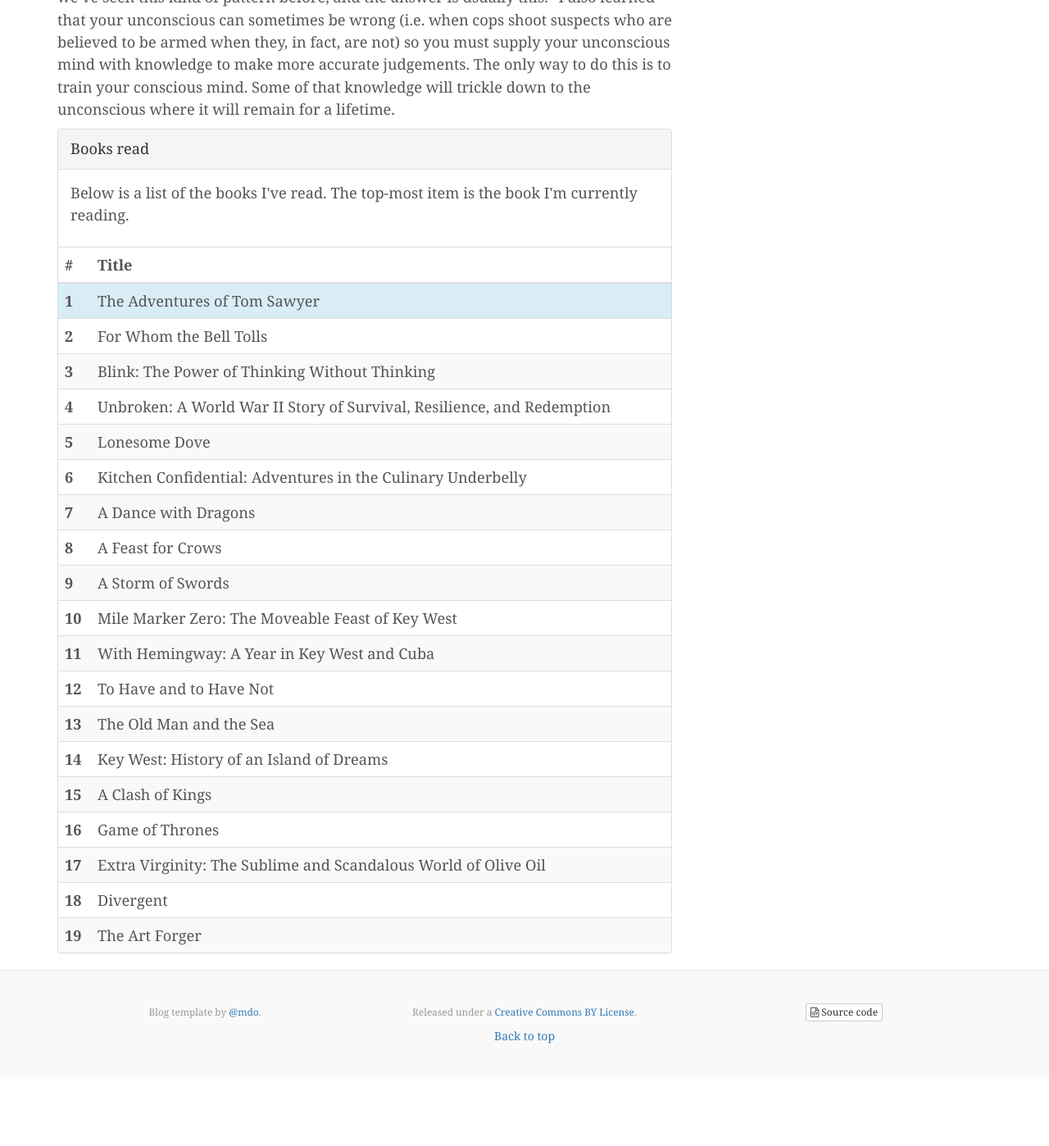
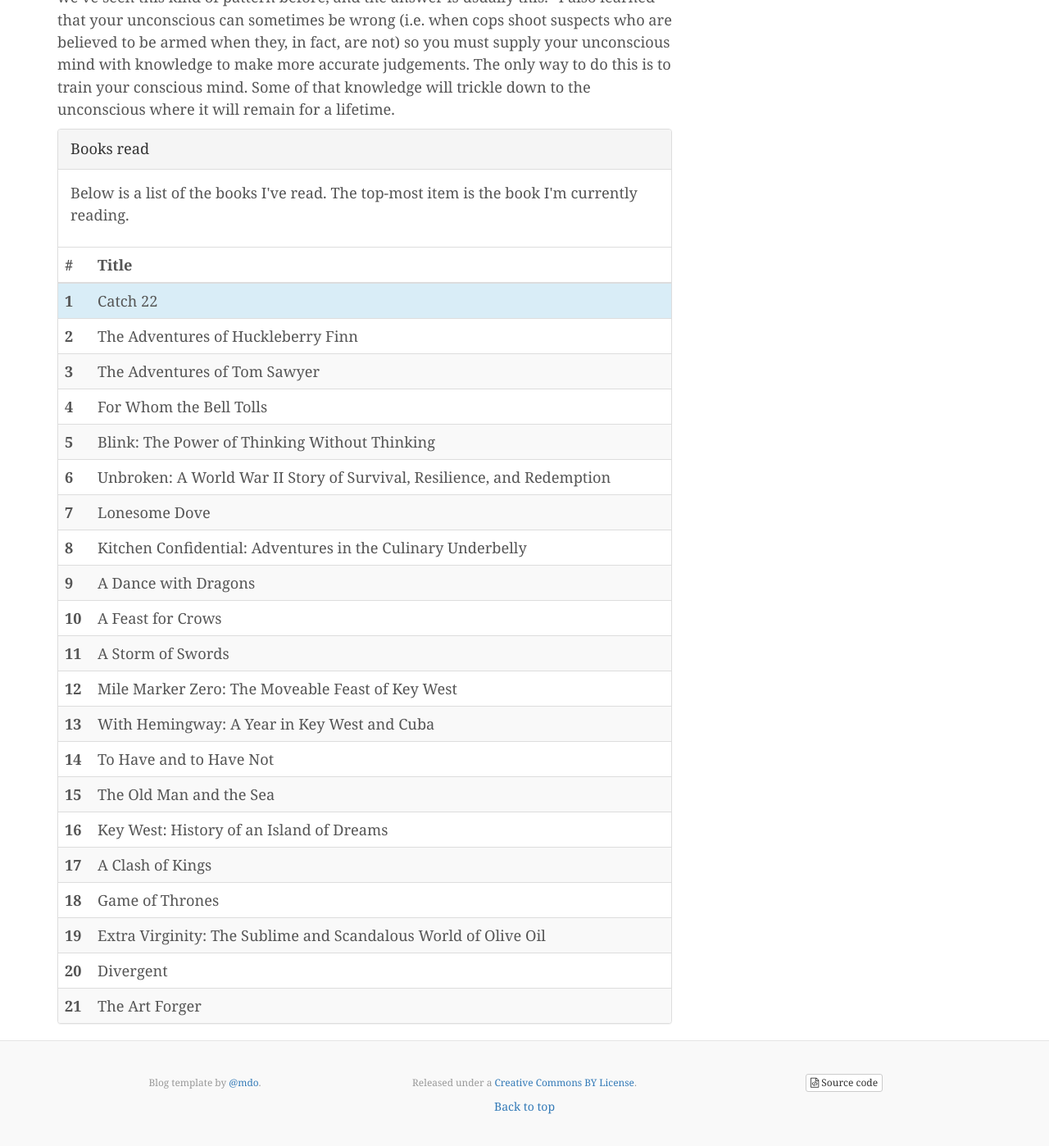
Before and after one commit to jkereako/jkereako.github.io, a Jekyll site: the page built from reading.md, in a window 1280 px wide and 1400 px high, scrolled down 748 px. Shown: the whole window at 82% size. Built offline with Jekyll 4.4.1, drawn with Linux system fonts in a browser that asks for light colours; nearby versions of some CDN libraries; before the commit the page ends 2062 px from its top, so only the background shows below that.

Commit message:
Add Huck Finn

```diff
--- a/_data/books.yml
+++ b/_data/books.yml
@@ -1,5 +1,9 @@
+- title: Catch 22
+  active: yes
+
+- title: The Adventures of Huckleberry Finn
+
 - title: The Adventures of Tom Sawyer
-  active: yes
 
 - title: For Whom the Bell Tolls
 
```
